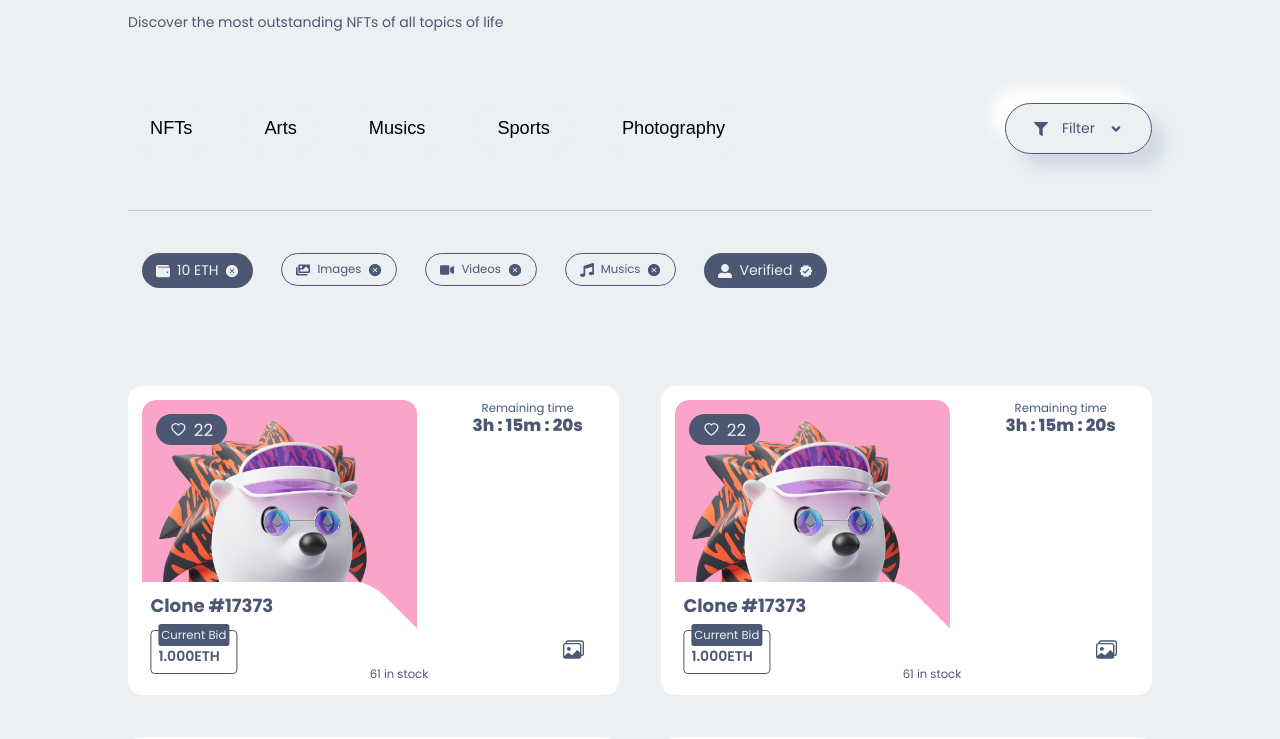
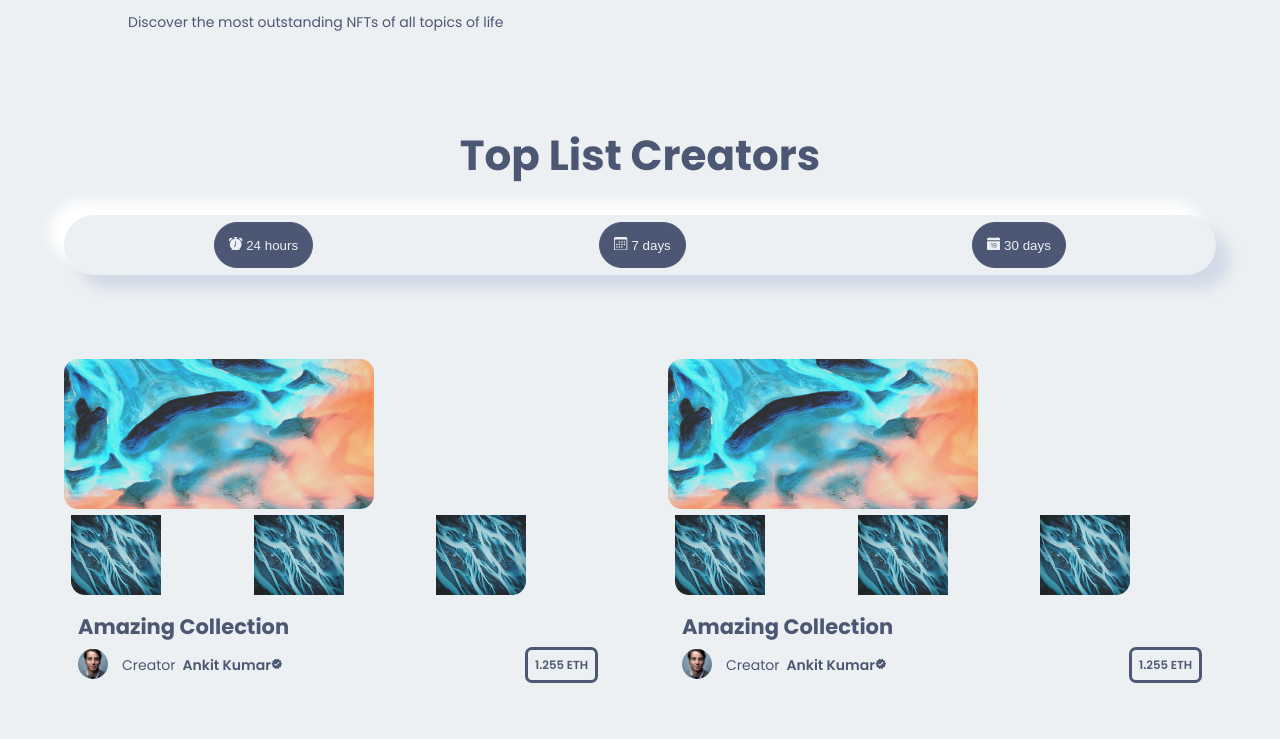
Before and after one commit to ankit-kumar-git/DigiAsset, a Next.js app in the folder digiasset_frontend/: page / in a window 1280 px wide. Shown: the part 2080-2819 px from the top of the page. Built offline with nearby package versions, Linux system fonts and the light colour scheme.

Commit message:
collection page added

```diff
--- /dev/null
+++ b/digiasset_frontend/components/Collection/Collection.jsx
@@ -0,0 +1,89 @@
+import React, { useState, useEffect } from "react";
+import {
+  BsFillAlarmFill,
+  BsFillCalendarDateFill,
+  BsCalendar3,
+} from "react-icons/bs";
+
+//INTERNAL IMPORT
+import Style from "./Collection.module.css";
+import DaysComponent from "./DaysComponents/DaysComponents";
+
+const Collection = () => {
+  const [popular, setPopular] = useState(true);
+  const [following, setFollowing] = useState(false);
+  const [news, setNews] = useState(false);
+
+  const CardArray = [1, 2, 3, 4, 5, 6, 7, 8];
+  const followingArray = [1, 2, 3, 4];
+  const newsArray = [1, 2, 3, 4, 5, 6];
+
+  const openPopular = () => {
+    if (!popular) {
+      setPopular(true);
+      setFollowing(false);
+      setNews(false);
+    }
+  };
+
+  const openFollower = () => {
+    if (!following) {
+      setPopular(false);
+      setFollowing(true);
+      setNews(false);
+    }
+  };
+
+  const openNews = () => {
+    if (!news) {
+      setPopular(false);
+      setFollowing(false);
+      setNews(true);
+    }
+  };
+  return (
+    <div className={Style.collection}>
+      <div className={Style.collection_title}>
+        <h2>Top List Creators</h2>
+        <div className={Style.collection_collections}>
+          <div className={Style.collection_collections_btn}>
+            <button onClick={() => openPopular()}>
+              <BsFillAlarmFill /> 24 hours
+            </button>
+            <button onClick={() => openFollower()}>
+              <BsCalendar3 /> 7 days
+            </button>
+            <button onClick={() => openNews()}>
+              <BsFillCalendarDateFill /> 30 days
+            </button>
+          </div>
+        </div>
+      </div>
+      {popular && (
+        <div className={Style.collection_box}>
+          {CardArray.map((el, i) => (
+            <DaysComponent key={i + 1} />
+          ))}
+        </div>
+      )}
+
+      {following && (
+        <div className={Style.collection_box}>
+          {followingArray.map((el, i) => (
+            <DaysComponent key={i + 1} />
+          ))}
+        </div>
+      )}
+
+      {news && (
+        <div className={Style.collection_box}>
+          {newsArray.map((el, i) => (
+            <DaysComponent key={i + 1} />
+          ))}
+        </div>
+      )}
+    </div>
+  );
+};
+
+export default Collection;
--- /dev/null
+++ b/digiasset_frontend/components/Collection/Collection.module.css
@@ -0,0 +1,82 @@
+.collection{
+    width: 100%;
+    padding: 3rem 0;
+    padding-bottom: 5rem;
+}
+
+.collection_title{
+    width: 35rem;
+    margin:  0 auto;
+    padding: 0 0 6rem 0;
+    text-align: center;
+}
+
+.collection_title h2{
+    font-size: 3rem;
+    margin-bottom: 2rem;
+}
+
+.collection_collections_btn{
+    background-color: var(--main-bg-color);
+    padding: .5rem 1rem;
+    border-radius: 4rem;
+    display: flex;
+    justify-content: space-around;
+    gap: 1rem;
+    align-items: center;
+    font-size: 1.2rem;
+    box-shadow: var(--box-shadow);
+}
+
+.collection_collections_btn button{
+    background-color: var(--icons-color);
+    color: var(--main-bg-color);
+    padding: 1rem;
+    border: none;
+    border-radius: 4rem;
+    cursor: pointer;
+    border: 1px solid var(--icons-color);
+    transition:  all .3s ease-in;
+}
+
+.collection_collections_btn button:hover{
+    background-color: transparent;
+    color: var(--icons-color);
+}
+
+.collection_box{
+    width: 80%;
+    margin: 0 auto;
+    display: grid;
+    grid-template-columns: repeat(3, 1fr);
+    gap: 2rem;
+}
+
+
+@media screen and (min-device-width: 320px) and (max-device-width: 425px) {
+    .collection_title{
+        width: 90%;
+    }
+
+    .collection_box{
+        width: 90%;
+        grid-template-columns: 1fr;
+        gap: 4rem;
+    }
+
+    .collection_collections_btn button{
+        font-size: .7rem;
+    }
+}
+
+@media screen and (min-device-width: 427px) and (max-device-width: 1024px) {
+    .collection_title{
+        width: 90%;
+    }
+
+    .collection_box{
+        width: 90%;
+        grid-template-columns: repeat(2, 1fr);
+        gap: 4rem;
+    }
+}
--- /dev/null
+++ b/digiasset_frontend/components/Collection/DaysComponents/DaysComponents.jsx
@@ -0,0 +1,83 @@
+import React from "react";
+import Image from "next/image";
+import { MdVerified } from "react-icons/md";
+import Style from "./DaysComponents.module.css";
+import images from "../../../img";
+
+const DaysComponents = () => {
+  return (
+    <div className={Style.daysComponent}>
+      <div className={Style.daysComponent_box}>
+        <div className={Style.daysComponent_box_img}>
+          <Image
+            src={images.creatorbackground1}
+            className={Style.daysComponent_box_img_img}
+            alt="profile background"
+            width={310}
+            height={150}
+            objectFit="cover"
+          />
+        </div>
+
+        <div className={Style.daysComponent_box_profile}>
+          <Image
+            src={images.creatorbackground2}
+            alt="profile"
+            width={90}
+            height={80}
+            className={Style.daysComponent_box_img_1}
+            objectFit="cover"
+          />
+          <Image
+            src={images.creatorbackground2}
+            alt="profile"
+            width={90}
+            height={80}
+            className={Style.daysComponent_box_img_2}
+            objectFit="covers"
+          />
+          <Image
+            src={images.creatorbackground2}
+            alt="profile"
+            width={90}
+            height={80}
+            className={Style.daysComponent_box_img_3}
+            objectFit="covers"
+          />
+        </div>
+
+        <div className={Style.daysComponent_box_title}>
+          <h2>Amazing Collection</h2>
+          <div className={Style.daysComponent_box_title_info}>
+            <div className={Style.daysComponent_box_title_info_profile}>
+              <Image
+                src={images.user1}
+                alt="profile"
+                width={30}
+                height={30}
+                objectFit="covers"
+                className={Style.daysComponent_box_title_info_profile_img}
+              />
+
+              <p>
+                Creator
+                <span>
+                  Ankit Kumar
+                  <small>
+                    <MdVerified />
+                  </small>
+                </span>
+              </p>
+            </div>
+
+            <div className={Style.daysComponent_box_title_info_price}>
+              <small>1.255 ETH</small>
+            </div>
+          </div>
+        </div>
+      </div>
+    </div>
+  );
+};
+
+export default DaysComponents;
--- /dev/null
+++ b/digiasset_frontend/components/Collection/DaysComponents/DaysComponents.module.css
@@ -0,0 +1,83 @@
+.daysComponent{
+    width: 100%;
+    height:fit-content;
+    border-radius: 1rem;
+    transition: all .3s ease-in;
+    cursor: pointer;
+    /* border:2px solid red; */
+}
+
+.daysComponent:hover{
+    box-shadow: var(--box-shadow);
+}
+
+
+.daysComponent_box_img_img{
+    /* padding-left: 1rem; */
+    border-radius: 1rem;
+}
+
+.daysComponent_box_profile{
+    /* width:100%; */
+    display: grid;
+    padding-left: .5rem;
+    grid-template-columns: repeat(3, 1fr);
+    gap: .5rem;
+}
+
+.daysComponent_box_img_1{
+    border-bottom-left-radius: 1rem;
+}
+.daysComponent_box_img_3{
+    border-bottom-right-radius: 1rem;
+}
+
+.daysComponent_box_title{
+    padding: 1rem 2rem;
+    line-height: 0;
+}
+
+.daysComponent_box_title_info_profile{
+    display: flex;
+    align-items: center;
+    gap: 1rem;
+}
+
+.daysComponent_box_title_info{
+    display: flex;
+    justify-content: space-between;
+    align-items: center;
+}
+
+.daysComponent_box_title_info_profile_img{
+    border-radius: 50%;
+}
+
+.daysComponent_box_title_info_profile span{
+  font-weight: 600;
+  padding-inline: .5rem;
+}
+
+.daysComponent_box_title_info_price small{
+    font-weight: 600;
+    border: 3px solid var(--icons-color);
+    padding: .5rem;
+    border-radius: .5rem;
+}
+
+@media screen and (min-device-width: 320px) and (max-device-width: 768px) {
+    .daysComponent_box_profile{
+        grid-template-columns: repeat(3, 1fr);
+    }
+
+    .daysComponent_box_title_info{
+        flex-direction: column;
+        gap: 2rem;
+        align-items: flex-start;
+        padding: 1rem;
+    }
+}
+
+.daysComponent_box_title{
+    padding: 1rem;
+}
--- a/digiasset_frontend/components/componentsindex.js
+++ b/digiasset_frontend/components/componentsindex.js
@@ -1,13 +1,27 @@
-import Button from './Button/Button';
-import Footer from './Footer/Footer';
-import Navbar from './Navbar/Navbar';
-import HeroSection from './HeroSection/HeroSection';
-import Service from './Service/Service';
-import BigNFTSlider from './BigNFTSlider/BigNFTSlider';
-import Subscribe from './Subscribe/Subscribe';
-import Title from './Title/Title';
-import Category from './Category/Category';
-import Filter from './Filter/Filter';
-import NFTCard from './NFTCard/NFTCard';
+import Button from "./Button/Button";
+import Footer from "./Footer/Footer";
+import Navbar from "./Navbar/Navbar";
+import HeroSection from "./HeroSection/HeroSection";
+import Service from "./Service/Service";
+import BigNFTSlider from "./BigNFTSlider/BigNFTSlider";
+import Subscribe from "./Subscribe/Subscribe";
+import Title from "./Title/Title";
+import Category from "./Category/Category";
+import Filter from "./Filter/Filter";
+import NFTCard from "./NFTCard/NFTCard";
+import Collection from "./Collection/Collection";
 
-export {Button,Footer,Navbar,HeroSection,Service,BigNFTSlider,Subscribe,Title,Category,Filter,NFTCard};
+export {
+  Button,
+  Footer,
+  Navbar,
+  HeroSection,
+  Service,
+  BigNFTSlider,
+  Subscribe,
+  Title,
+  Category,
+  Filter,
+  NFTCard,
+  Collection,
+};
--- a/digiasset_frontend/pages/index.js
+++ b/digiasset_frontend/pages/index.js
@@ -1,21 +1,42 @@
-import React from 'react'
+import React from "react";
 
-import Style from '../styles/index.module.css';
-import { HeroSection,Service,BigNFTSlider,Subscribe,Title, Category, Filter, NFTCard } from '../components/componentsindex';
+import Style from "../styles/index.module.css";
+import {
+  HeroSection,
+  Service,
+  BigNFTSlider,
+  Subscribe,
+  Title,
+  Category,
+  Filter,
+  NFTCard,
+  Collection,
+} from "../components/componentsindex";
 const Home = () => {
   return (
     <div className={Style.homePage}>
       <HeroSection />
       <Service />
       <BigNFTSlider />
-      <Title heading="Featured NFTs" paragraph="Discover the most outstanding NFTs of all topics of life"/>
+      <Title
+        heading="New Collections"
+        paragraph="Discover the most outstanding NFTs of all topics of life"
+      />
+      <Collection />
+      <Title
+        heading="Featured NFTs"
+        paragraph="Discover the most outstanding NFTs of all topics of life"
+      />
       <Filter />
       <NFTCard />
-      <Title heading="Browse by Category" paragraph="Explore the NFTs in the most featured Categories"/>
+      <Title
+        heading="Browse by Category"
+        paragraph="Explore the NFTs in the most featured Categories"
+      />
       <Category />
       <Subscribe />
     </div>
-  )
-}
+  );
+};
 
 export default Home;
```
